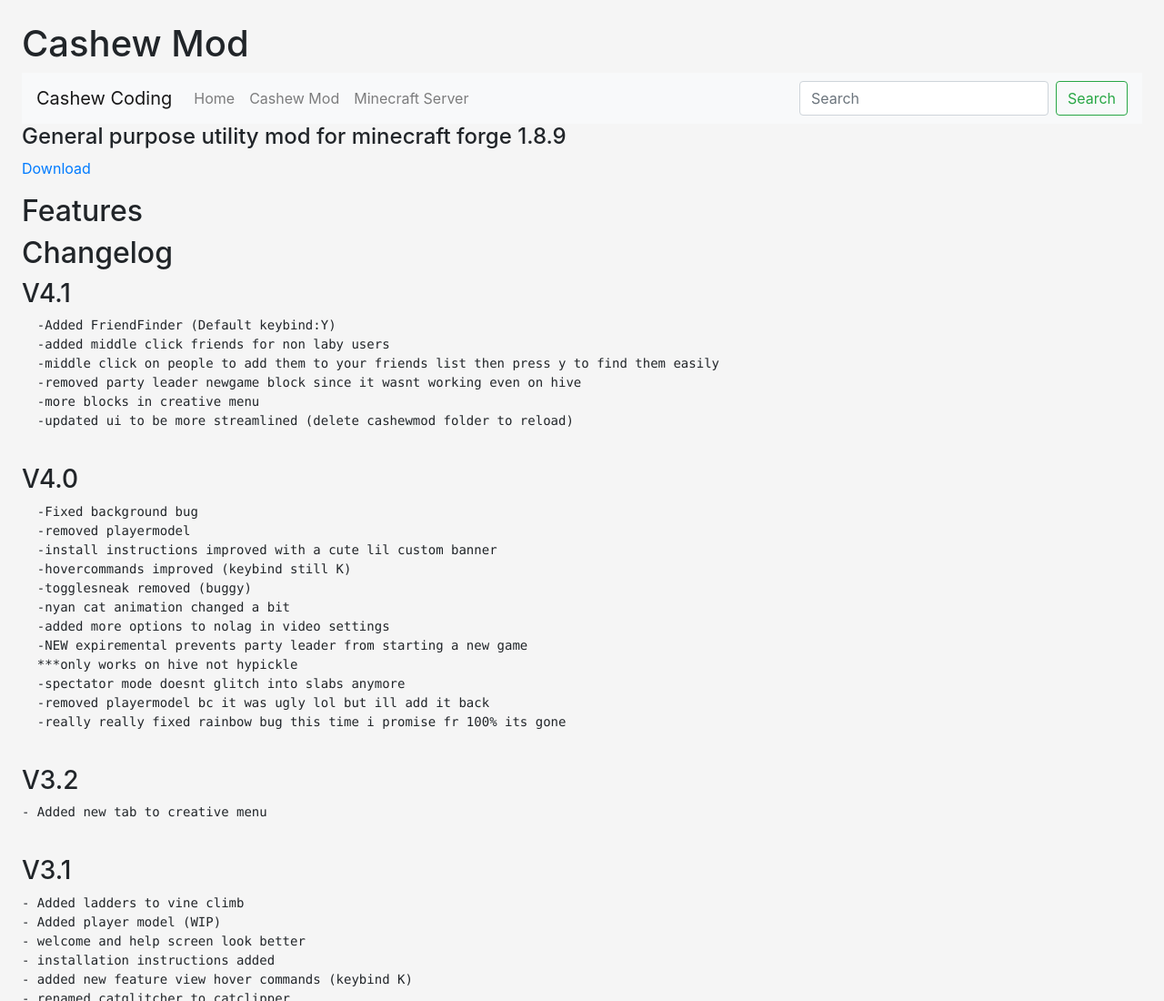
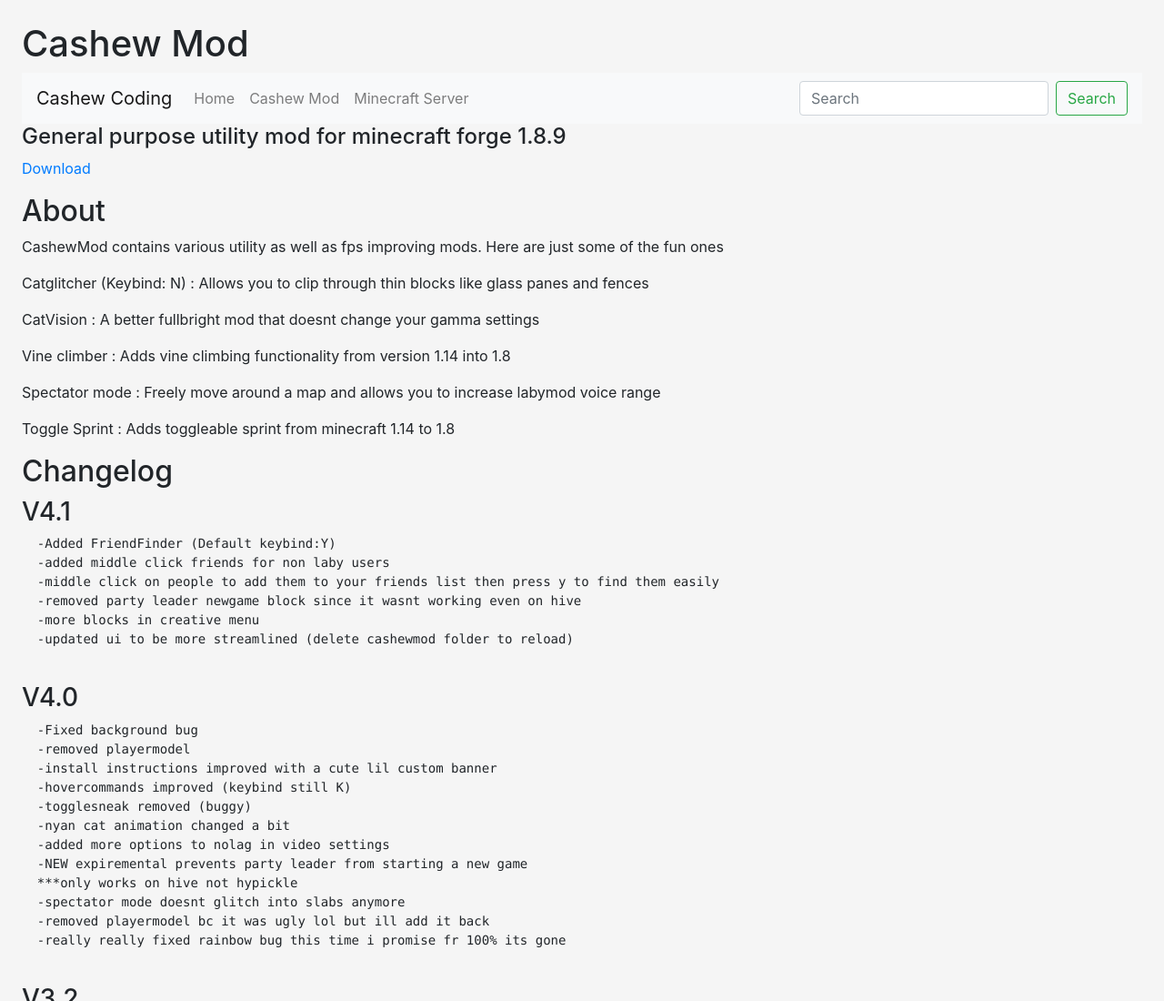
Before and after one commit to SALTx/SALTx.github.io, a plain HTML site: page mod.html in a window 1280 px wide. Shown: the top 1100 px of the page at 91% size. Drawn offline with nearby package versions, Linux system fonts and the light colour scheme.

Commit message:
Update mod.html

```diff
--- a/mod.html
+++ b/mod.html
@@ -14,7 +14,13 @@
       <h4>General purpose utility mod for minecraft forge 1.8.9</h4>
       <p><a href="">Download</a></p>
       <div id="features">
-        <h2>Features</h2>
+        <h2>About</h2>
+        <p>CashewMod contains various utility as well as fps improving mods. Here are just some of the fun ones</p>
+        <p>Catglitcher (Keybind: N) : Allows you to clip through thin blocks like glass panes and fences</p>
+        <p>CatVision : A better fullbright mod that doesnt change your gamma settings</p>
+        <p>Vine climber : Adds vine climbing functionality from version 1.14 into 1.8</p>
+        <p>Spectator mode : Freely move around a map and allows you to increase labymod voice range</p>
+        <p>Toggle Sprint : Adds toggleable sprint from minecraft 1.14 to 1.8</p>
       </div>
       <div>
         <h2>Changelog</h2>
```
